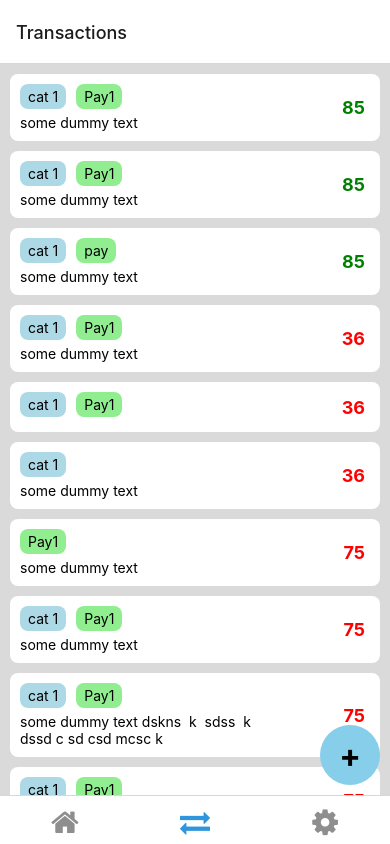
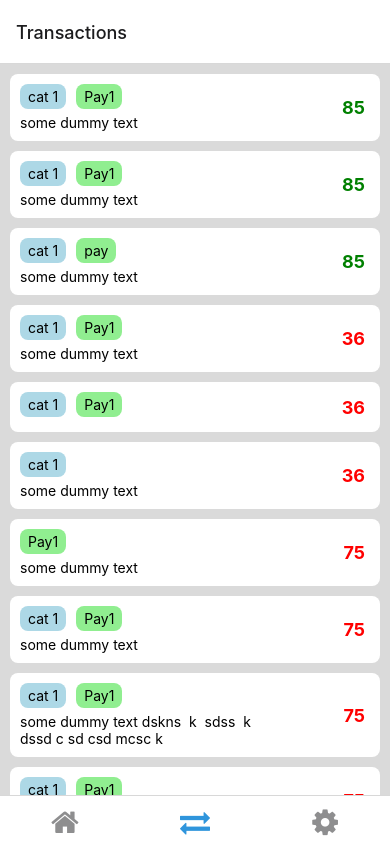
Before and after one commit to Santosh-Punase/FinanceApp, a React Native app: screen /TabTwo in a window 390 px wide. Built offline with nearby package versions, Linux system fonts and the light colour scheme; what expo-linking would draw is missing.

Commit message:
moved add new button to home screen

```diff
--- a/components/Transactions/TransactionList.tsx
+++ b/components/Transactions/TransactionList.tsx
@@ -1,15 +1,13 @@
-import { ScrollView, StyleSheet, TouchableOpacity } from 'react-native';
+import { ScrollView, StyleSheet } from 'react-native';
 import Layout from '../../constants/Layout';
-import { RootTabScreenProps } from '../../types';
 import { Text, View } from '../Themed';
 import { Card } from '../Card';
 import { dummyData } from './dummyData';
 
 
-export default function TransactionList({ navigation }: { navigation: any }) {
+export default function TransactionList() {
 
   return (
-    <>
     <ScrollView style={styles.list}>
       {dummyData.map((item, i) => (
         <Card style={styles.listItem} key={i}>
@@ -26,11 +24,7 @@ export default function TransactionList({ navigation }: { navigation: any }) {
           </View>
         </Card>
       ))}
-      </ScrollView>
-      <TouchableOpacity style={styles.addNewButton} onPress={() => navigation.navigate('AddNew')}>
-        <Text style={styles.button}>+</Text>
-      </TouchableOpacity>
-      </>
+    </ScrollView>
   );
 }
 
@@ -48,7 +42,6 @@ const styles = StyleSheet.create({
   list: {
     width: Layout.window.width,
     padding: 10,
-    backgroundColor: '#dadada'
   },
   listItem: {
     marginBottom: 10,
@@ -82,19 +75,4 @@ const styles = StyleSheet.create({
     paddingVertical: 4,
     borderRadius: 8,
   },
-  addNewButton: {
-    position: 'absolute',
-    right: 10,
-    bottom: 10,
-    width: 60,
-    height: 60,
-    borderRadius: 30,
-    backgroundColor: 'skyblue',
-    justifyContent: 'center',
-    alignItems: 'center',
-  },
-  button: {
-    fontSize: 32,
-    fontWeight: 'bold',
-  }
 });
--- a/screens/HomeScreen.tsx
+++ b/screens/HomeScreen.tsx
@@ -1,14 +1,17 @@
-import { StyleSheet } from 'react-native';
+import { StyleSheet, TouchableOpacity } from 'react-native';
 
 import EditScreenInfo from '../components/EditScreenInfo';
 import { Text, View } from '../components/Themed';
 
-export default function HomeScreen() {
+export default function HomeScreen({ navigation }: { navigation: any }) {
   return (
     <View style={styles.container}>
       <Text style={styles.title}>Tab One</Text>
       <View style={styles.separator} lightColor="#eee" darkColor="rgba(255,255,255,0.1)" />
       <EditScreenInfo path="/screens/HomeScreen.tsx" />
+      <TouchableOpacity style={styles.addNewButton} onPress={() => navigation.navigate('AddNew')}>
+        <Text style={styles.button}>+</Text>
+      </TouchableOpacity>
     </View>
   );
 }
@@ -28,4 +31,19 @@ const styles = StyleSheet.create({
     height: 1,
     width: '80%',
   },
+  addNewButton: {
+    position: 'absolute',
+    right: 10,
+    bottom: 10,
+    width: 60,
+    height: 60,
+    borderRadius: 30,
+    backgroundColor: 'skyblue',
+    justifyContent: 'center',
+    alignItems: 'center',
+  },
+  button: {
+    fontSize: 32,
+    fontWeight: 'bold',
+  },
 });
--- a/screens/TransactionScreen.tsx
+++ b/screens/TransactionScreen.tsx
@@ -10,7 +10,7 @@ export default function TransactionScreen({ navigation }: RootTabScreenProps<'Ta
       {/* <Text style={styles.title}>Tab One</Text>
       <View style={styles.separator} lightColor="#eee" darkColor="rgba(255,255,255,0.1)" /> */}
       {/* <EditScreenInfo path="/screens/TabOneScreen.tsx" /> */}
-      <TransactionList navigation={navigation} />
+      <TransactionList />
     </View>
   );
 }
@@ -20,6 +20,7 @@ const styles = StyleSheet.create({
     flex: 1,
     alignItems: 'center',
     justifyContent: 'center',
+    backgroundColor: '#dadada',
   },
   title: {
     fontSize: 20,
```
